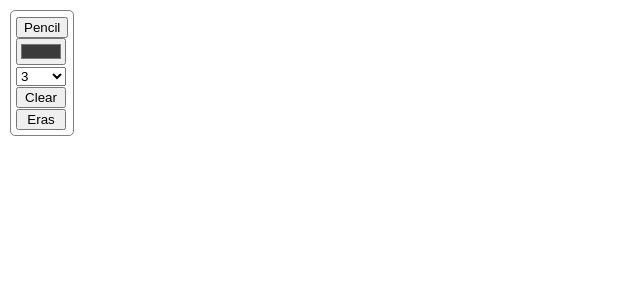
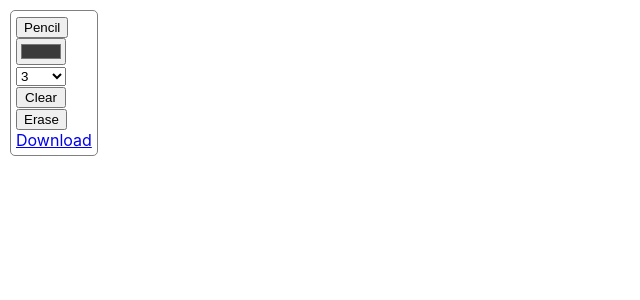
Before and after one commit to nipaaa/canvas-drawing, a React (Create React App) app: page / in a window 1280 px wide. Shown: the top 300 px of the page, without its empty margins (0-640 px from the left). Built offline with nearby package versions, Linux system fonts and the light colour scheme.

Commit message:
add download option

```diff
--- a/src/component/Canvas.js
+++ b/src/component/Canvas.js
@@ -92,6 +92,12 @@ const Canvas = () => {
       return;
     }
   };
+  const downloadImage = (event) =>{
+let link = event.currentTarget;
+link.setAttribute("download","canvas.png");
+let image = canvasRef.current.toDataURL("image/png");
+link.setAttribute("href",image)
+  }
 
   return (
     <>
@@ -127,9 +133,12 @@ const Canvas = () => {
         </button>
         <div>
           <button onClick={eraseCanvas} className="btn-width">
-            Eras
+            Erase
           </button>
         </div>
+        <a id="download" href="download_link" onClick={downloadImage} className="btn-width">
+          Download
+        </a>
       </div>
       <canvas
         style={{ cursor: cursor }}
```
